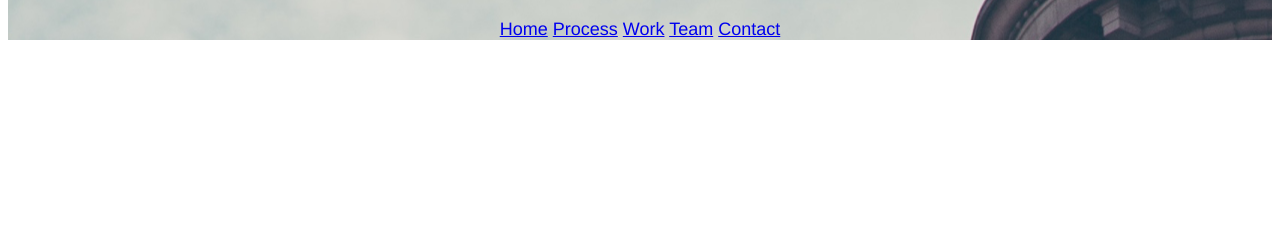
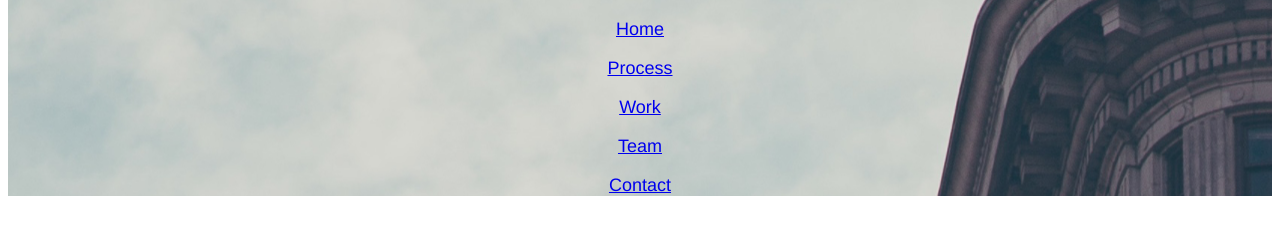
Before and after one commit to acespacez/Broadway, a plain HTML site: page index.html in a window 1280 px wide. Shown: the part 61-296 px from the top of the page. Drawn offline with Linux system fonts and the light colour scheme; files whose address does not match are found by name.

Commit message:
correct nav list

```diff
--- a/index.html
+++ b/index.html
@@ -11,11 +11,11 @@
   <h1>Broadway Design</h1>
 <!-- Navigation Menu -->
 <div class="nav-m">
-  <a href="#">Home</a>
-  <a href="#process">Process</a>
-  <a href="#work">Work</a>
-  <a href="#team">Team</a>
-  <a href="#contact">Contact</a>
+  <p><a href="#">Home</a></p>
+  <p><a href="#process">Process</a></p>
+  <p><a href="#work">Work</a></p>
+  <p><a href="#team">Team</a></p>
+  <p><a href="#contact">Contact</a></p>
 </div>
   </body>
 </html>
```
